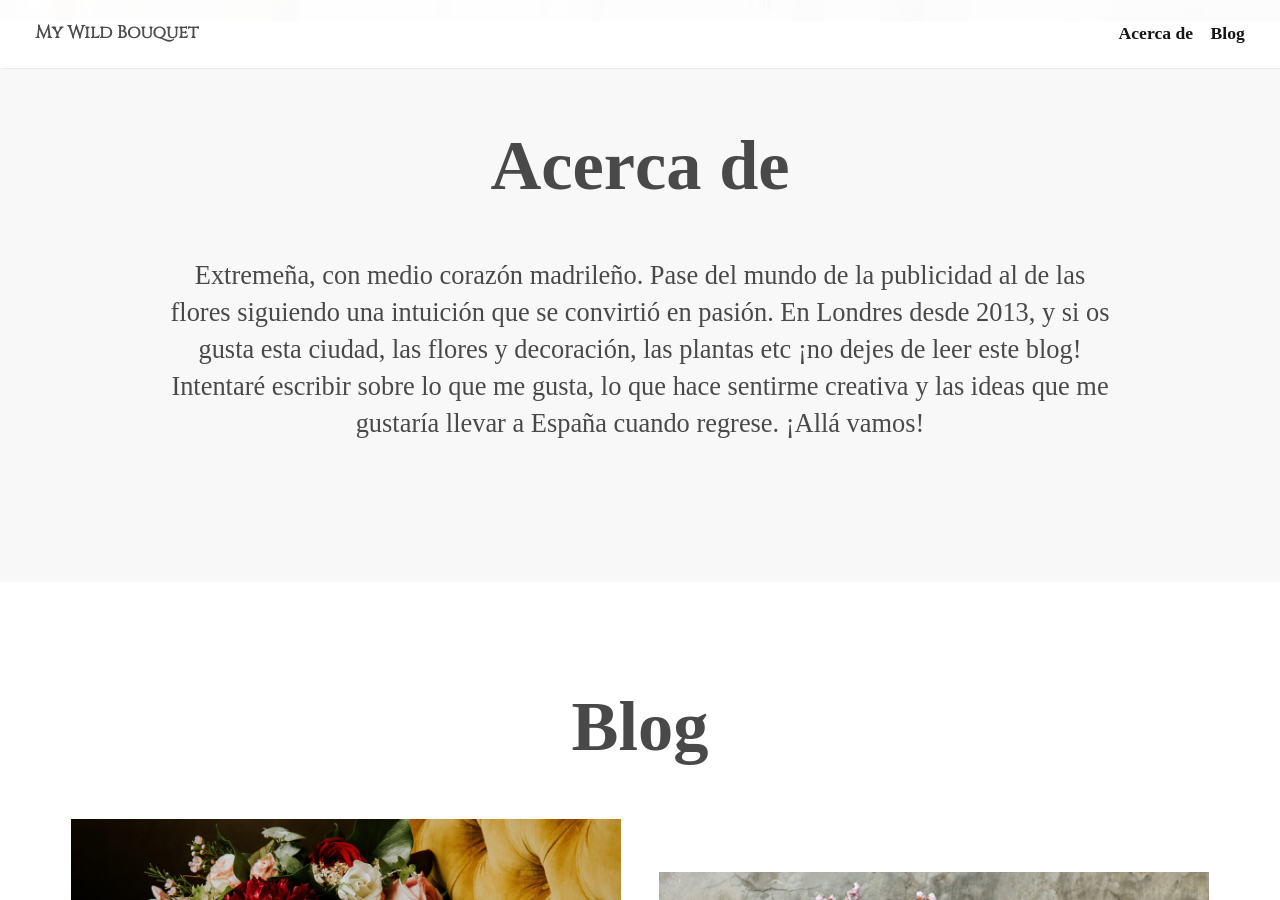
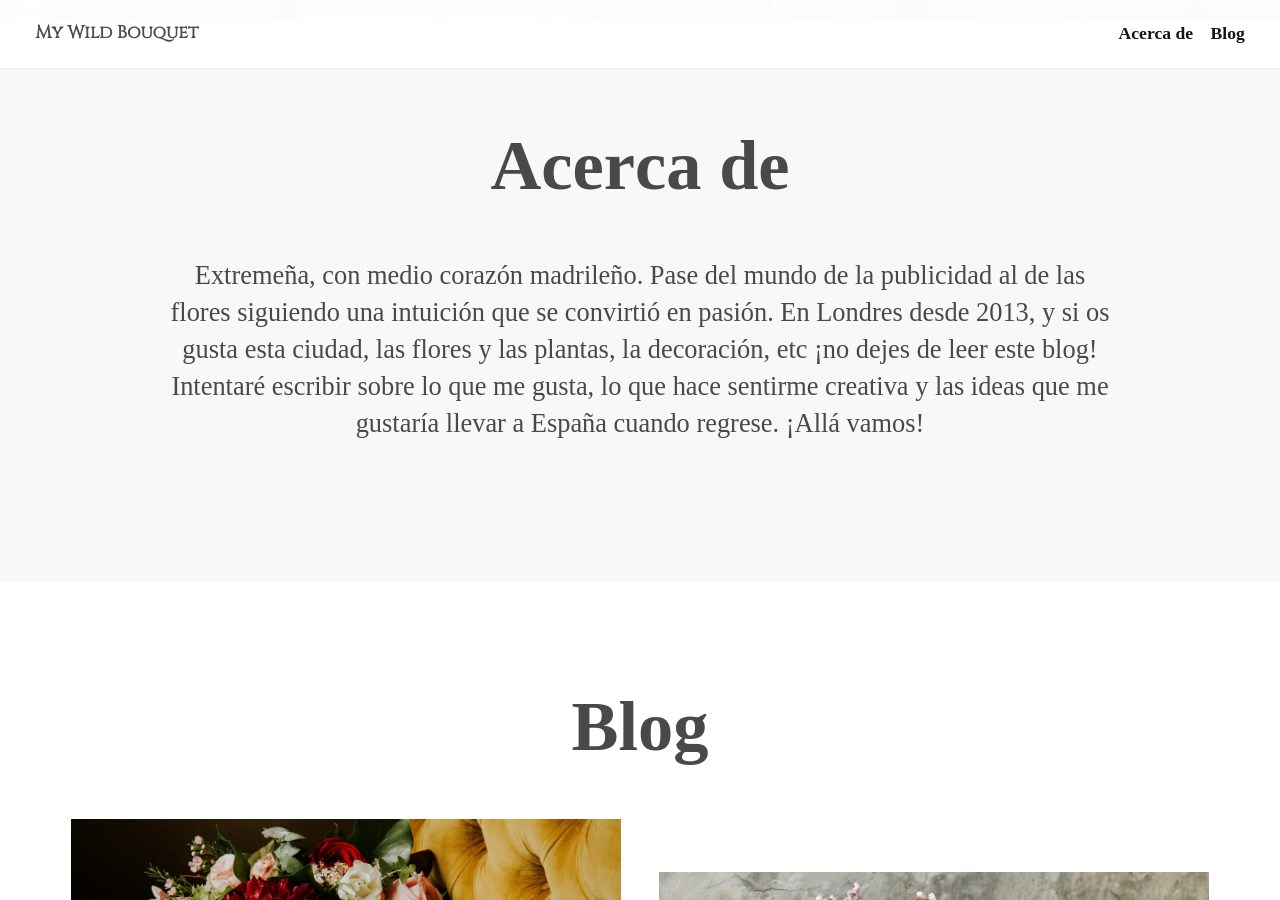
Before and after one commit to keyvanakbary/ramosilvestre.com, a Jekyll site: the page built from src/index.html, in a window 1280 px wide and 900 px high, scrolled down 879 px. Built offline with Jekyll 4.4.1, drawn with Linux system fonts in a browser that asks for light colours; some web fonts are replaced.

Commit message:
Update index.html

```diff
--- a/src/index.html
+++ b/src/index.html
@@ -18,7 +18,7 @@ layout: default
   <div class="grid">
     <h1 class="section-header">Acerca de</h1>
     <div class="about">
-      <p class="about__text wow fadeInUp" data-wow-delay="300ms"> Extremeña, con medio corazón madrileño. Pase del mundo de la publicidad al de las flores siguiendo una intuición que se convirtió en pasión. En Londres desde 2013, y si os gusta esta ciudad, las flores y decoración, las plantas etc ¡no dejes de leer este blog! Intentaré escribir sobre lo que me gusta, lo que hace sentirme creativa y las ideas que me gustaría llevar a España cuando regrese. ¡Allá vamos!</p>
+      <p class="about__text wow fadeInUp" data-wow-delay="300ms"> Extremeña, con medio corazón madrileño. Pase del mundo de la publicidad al de las flores siguiendo una intuición que se convirtió en pasión. En Londres desde 2013, y si os gusta esta ciudad, las flores y las plantas, la decoración, etc ¡no dejes de leer este blog! Intentaré escribir sobre lo que me gusta, lo que hace sentirme creativa y las ideas que me gustaría llevar a España cuando regrese. ¡Allá vamos!</p>
     </div>
     <div id="instafetch" class="container-triple"></div>
   </div>
```
